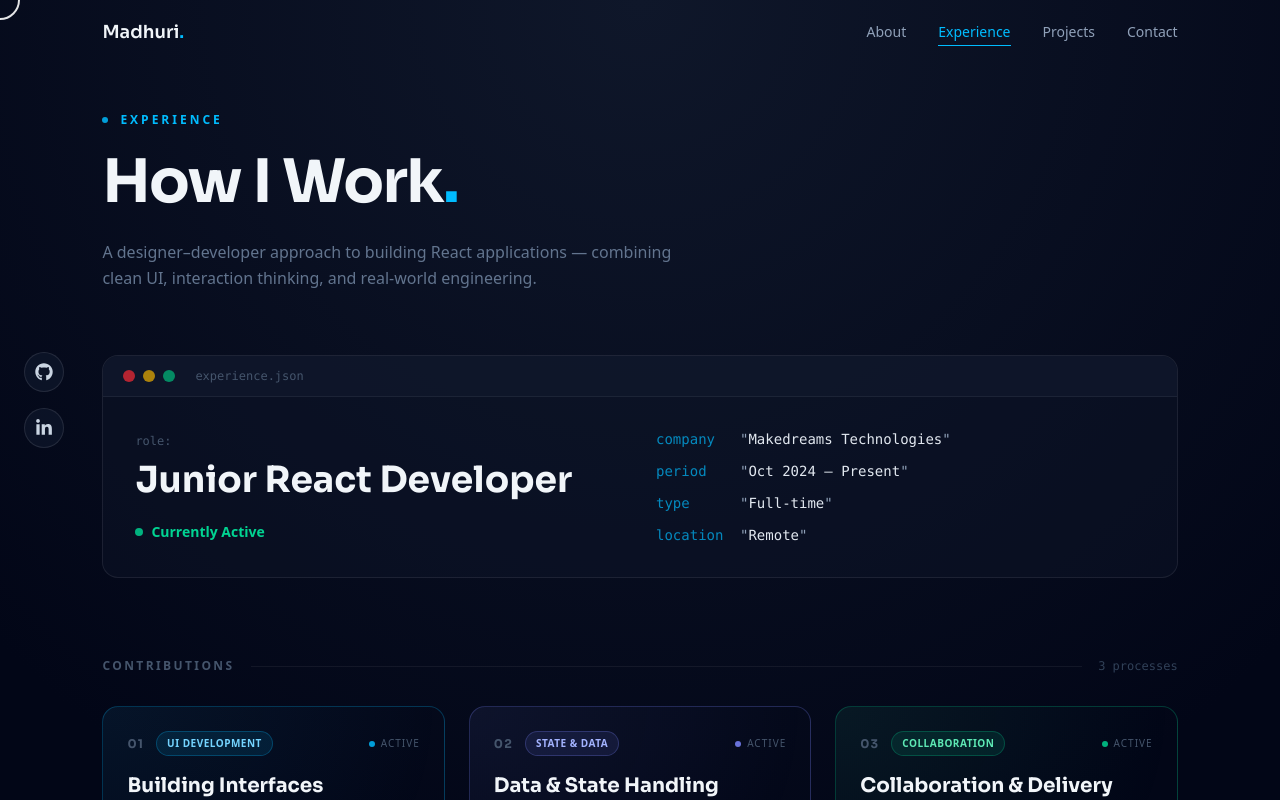
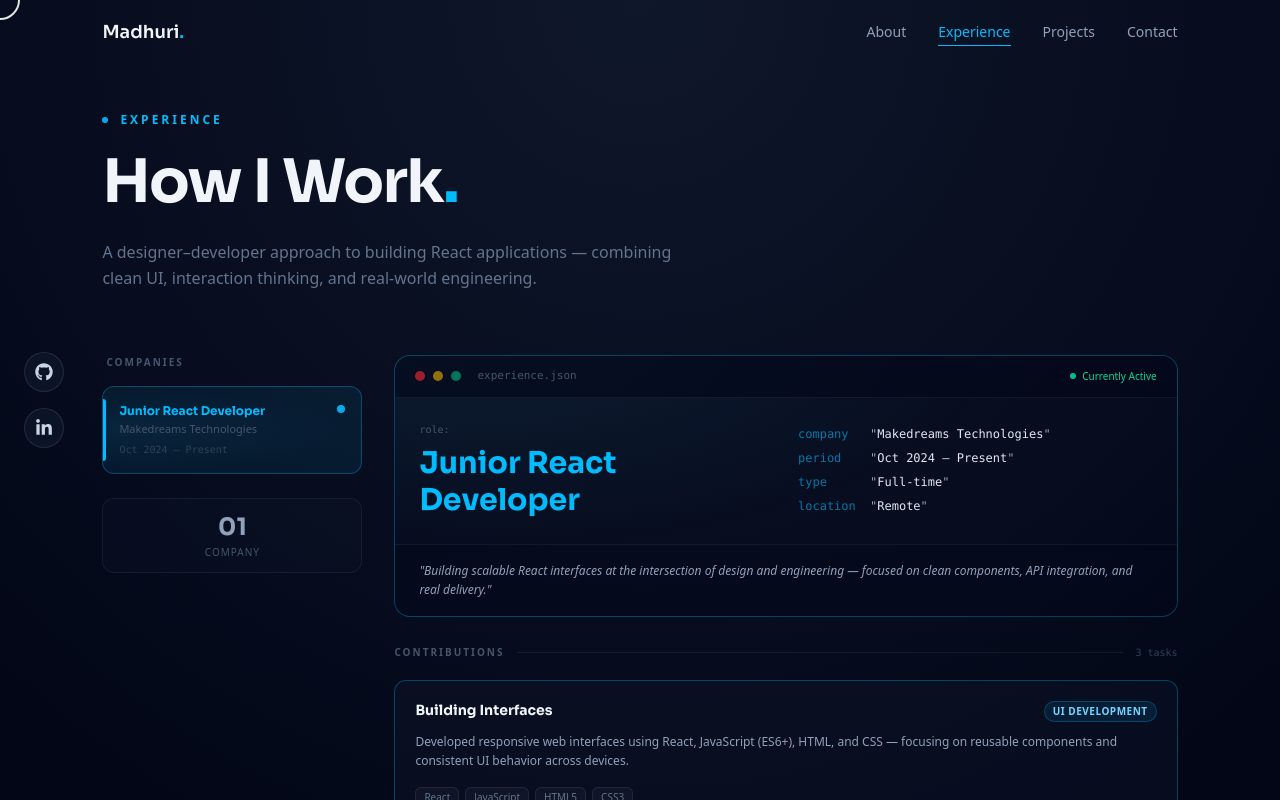
Before and after one commit to Madhuri-Sonawane/ReactPortfolio, a React (Vite) app: page /experience in a window 1280 px wide. Shown: the top 800 px of the page. Built offline with nearby package versions, Linux system fonts and the light colour scheme.

Commit message:
experience page v2.2

```diff
--- a/src/pages/ExperiencePage.jsx
+++ b/src/pages/ExperiencePage.jsx
@@ -4,128 +4,165 @@ import { ScrollTrigger } from "gsap/ScrollTrigger";
 
 gsap.registerPlugin(ScrollTrigger);
 
-/* ── Data ── */
-const ROLE = {
+/* ────────────────────────────────────────────
+   DATA — add more jobs to EXPERIENCES array
+──────────────────────────────────────────── */
+const EXPERIENCES = [
+  {
+    id: "01",
     title: "Junior React Developer",
     company: "Makedreams Technologies",
     period: "Oct 2024 – Present",
     type: "Full-time",
     location: "Remote",
-};
-
-const CONTRIBUTIONS = [
+    current: true,
+    color: "sky",
+    summary:
+      "Building scalable React interfaces at the intersection of design and engineering — focused on clean components, API integration, and real delivery.",
+    contributions: [
       {
-    id: "01",
         tag: "UI Development",
-    color: "sky",
         headline: "Building Interfaces",
         body: "Developed responsive web interfaces using React, JavaScript (ES6+), HTML, and CSS — focusing on reusable components and consistent UI behavior across devices.",
         stack: ["React", "JavaScript", "HTML5", "CSS3"],
       },
       {
-    id: "02",
         tag: "State & Data",
-    color: "indigo",
         headline: "Data & State Handling",
         body: "Integrated REST APIs and managed application state using React Hooks and Context API, ensuring predictable data flow and smooth user interactions.",
         stack: ["React Hooks", "Context API", "REST APIs", "Axios"],
       },
       {
-    id: "03",
         tag: "Collaboration",
-    color: "emerald",
         headline: "Collaboration & Delivery",
-    body: "Collaborated closely with UI/UX designers, used Git and GitHub for version control, and deployed applications on Vercel and Netlify as part of real delivery cycles.",
+        body: "Collaborated closely with UI/UX designers, used Git and GitHub for version control, and deployed applications on Vercel and Netlify.",
         stack: ["Git", "GitHub", "Vercel", "Netlify"],
       },
+    ],
+  },
+
+  /* ── ADD MORE JOBS BELOW ─────────────────────────────────
+  {
+    id: "02",
+    title: "Frontend Intern",
+    company: "Your Company Name",
+    period: "Jun 2024 – Sep 2024",
+    type: "Internship",
+    location: "On-site",
+    current: false,
+    color: "indigo",           // sky | indigo | emerald | amber | rose
+    summary: "Short summary of what you did at this company.",
+    contributions: [
+      {
+        tag: "Feature Work",
+        headline: "What You Built",
+        body: "Describe your key responsibilities and achievements here in 2-3 sentences.",
+        stack: ["React", "CSS", "Git"],
+      },
+    ],
+  },
+  ─────────────────────────────────────────────────────── */
 ];
 
 const METRICS = [
-  { value: "1+", label: "Year Experience" },
-  { value: "3+", label: "Projects Shipped" },
-  { value: "10+", label: "Components Built" },
-  { value: "100%", label: "Remote Ready" },
+  { value: "1+",   label: "Years Experience" },
+  { value: "3+",   label: "Projects Shipped"  },
+  { value: "10+",  label: "Components Built"  },
+  { value: "100%", label: "Remote Ready"       },
 ];
 
-const COLOR_MAP = {
-  sky:     { dot: "bg-sky-400",     border: "border-sky-400/25",     tag: "bg-sky-400/10 text-sky-300 border-sky-400/25",     glow: "rgba(56,189,248,0.08)",  line: "bg-sky-400/40"    },
-  indigo:  { dot: "bg-indigo-400",  border: "border-indigo-400/25",  tag: "bg-indigo-400/10 text-indigo-300 border-indigo-400/25",  glow: "rgba(129,140,248,0.08)", line: "bg-indigo-400/40" },
-  emerald: { dot: "bg-emerald-400", border: "border-emerald-400/25", tag: "bg-emerald-400/10 text-emerald-300 border-emerald-400/25", glow: "rgba(52,211,153,0.08)",  line: "bg-emerald-400/40" },
+const COLOR = {
+  sky:     { accent: "text-sky-400",     border: "border-sky-400/30",     bg: "bg-sky-400/8",     dot: "bg-sky-400",     tag: "bg-sky-400/10 text-sky-300 border border-sky-400/25",     activetab: "border-sky-400 text-sky-400",     glow: "rgba(56,189,248,0.07)"    },
+  indigo:  { accent: "text-indigo-400",  border: "border-indigo-400/30",  bg: "bg-indigo-400/8",  dot: "bg-indigo-400",  tag: "bg-indigo-400/10 text-indigo-300 border border-indigo-400/25",  activetab: "border-indigo-400 text-indigo-400",  glow: "rgba(129,140,248,0.07)" },
+  emerald: { accent: "text-emerald-400", border: "border-emerald-400/30", bg: "bg-emerald-400/8", dot: "bg-emerald-400", tag: "bg-emerald-400/10 text-emerald-300 border border-emerald-400/25", activetab: "border-emerald-400 text-emerald-400", glow: "rgba(52,211,153,0.07)"  },
+  amber:   { accent: "text-amber-400",   border: "border-amber-400/30",   bg: "bg-amber-400/8",   dot: "bg-amber-400",   tag: "bg-amber-400/10 text-amber-300 border border-amber-400/25",   activetab: "border-amber-400 text-amber-400",   glow: "rgba(251,191,36,0.07)"  },
+  rose:    { accent: "text-rose-400",    border: "border-rose-400/30",    bg: "bg-rose-400/8",    dot: "bg-rose-400",    tag: "bg-rose-400/10 text-rose-300 border border-rose-400/25",    activetab: "border-rose-400 text-rose-400",    glow: "rgba(251,113,133,0.07)" },
 };
 
 /* ── Blinking cursor ── */
-function Cursor() {
+function Cursor({ color = "sky" }) {
+  const c = COLOR[color];
   return (
-    <span className="inline-block w-[2px] h-[1em] bg-sky-400 ml-0.5 align-middle
-                     animate-[blink_1s_step-end_infinite]" />
+    <span className={`inline-block w-[2px] h-[0.85em] ${c.dot} ml-0.5 align-middle
+                      animate-[blink_1s_step-end_infinite]`} />
   );
 }
 
-/* ── Contribution block ── */
-function ContributionBlock({ item, index }) {
-  const blockRef = useRef(null);
-  const c = COLOR_MAP[item.color];
+/* ── Sidebar job tab ── */
+function JobTab({ exp, active, onClick }) {
+  const c = COLOR[exp.color];
+  return (
+    <button
+      onClick={onClick}
+      className={`relative w-full text-left px-4 py-4 rounded-xl border
+                  transition-all duration-300 overflow-hidden group
+        ${active
+          ? `${c.border} ${c.bg}`
+          : "border-white/6 bg-transparent hover:border-white/12 hover:bg-white/[0.02]"
+        }`}
+    >
+      {/* Active left bar */}
+      {active && (
+        <div className={`absolute left-0 top-3 bottom-3 w-[3px] rounded-r-full ${c.dot}`} />
+      )}
+      {/* Hover glow */}
+      {active && (
+        <div className="absolute inset-0 pointer-events-none"
+             style={{ background: `radial-gradient(ellipse at left center, ${c.glow}, transparent 70%)` }} />
+      )}
+
+      <div className="relative flex items-start justify-between gap-2">
+        <div className="min-w-0">
+          <p className={`text-xs font-bold font-[Sora] truncate transition-colors duration-200
+                         ${active ? c.accent : "text-slate-400 group-hover:text-slate-200"}`}>
+            {exp.title}
+          </p>
+          <p className="text-[11px] text-slate-600 truncate mt-0.5">{exp.company}</p>
+          <p className="text-[10px] text-slate-700 font-mono mt-1">{exp.period}</p>
+        </div>
+        {exp.current && (
+          <div className={`flex-shrink-0 mt-0.5 w-2 h-2 rounded-full ${c.dot} animate-pulse`} />
+        )}
+      </div>
+    </button>
+  );
+}
+
+/* ── Contribution row inside detail panel ── */
+function ContributionRow({ item, index, color }) {
+  const ref = useRef(null);
+  const c = COLOR[color];
 
   useEffect(() => {
-    gsap.fromTo(blockRef.current,
-      { opacity: 0, x: -30 },
-      {
-        opacity: 1, x: 0, duration: 0.65, ease: "power3.out",
-        scrollTrigger: { trigger: blockRef.current, start: "top 88%" },
-        delay: index * 0.1,
-      }
+    gsap.fromTo(ref.current,
+      { opacity: 0, x: 16 },
+      { opacity: 1, x: 0, duration: 0.45, ease: "power3.out", delay: index * 0.09 }
     );
-  }, [index]);
+  }, [index, color]);
 
   return (
     <div
-      ref={blockRef}
-      className={`group relative rounded-2xl border ${c.border} p-6
-                  transition-all duration-300 hover:-translate-y-1
-                  hover:shadow-[0_20px_50px_var(--glow)]`}
-      style={{
-        opacity: 0,
-        background: `radial-gradient(ellipse at top left, ${c.glow}, transparent 70%)`,
-        "--glow": c.glow,
-      }}
+      ref={ref}
+      className={`group rounded-xl border ${c.border} bg-slate-900/40 p-5
+                  transition-all duration-300 hover:-translate-y-0.5
+                  hover:shadow-[0_10px_28px_var(--row-glow)]`}
+      style={{ opacity: 0, "--row-glow": c.glow }}
     >
-      {/* Top row */}
-      <div className="flex items-center justify-between gap-4 mb-4">
-        {/* Process ID + tag */}
-        <div className="flex items-center gap-3">
-          <span className="font-[Sora] text-xs font-bold text-slate-600 tracking-widest">
-            {item.id}
-          </span>
-          <span className={`px-2.5 py-1 text-[10px] font-semibold uppercase tracking-wider
-                            rounded-full border ${c.tag}`}>
+      <div className="flex items-start justify-between gap-3 mb-2.5">
+        <h4 className="text-sm font-bold text-slate-100 font-[Sora] leading-snug">
+          {item.headline}
+        </h4>
+        <span className={`flex-shrink-0 px-2 py-0.5 text-[10px] font-semibold uppercase
+                          tracking-wider rounded-full ${c.tag}`}>
           {item.tag}
         </span>
       </div>
-        {/* Animated status dot */}
-        <div className="flex items-center gap-1.5">
-          <div className={`w-1.5 h-1.5 rounded-full ${c.dot} animate-pulse`} />
-          <span className="text-[10px] text-slate-600 uppercase tracking-widest">active</span>
-        </div>
-      </div>
-
-      {/* Headline */}
-      <h3 className="text-xl font-bold text-slate-100 font-[Sora] leading-snug mb-3
-                     group-hover:text-white transition-colors duration-200">
-        {item.headline}
-      </h3>
-
-      {/* Body */}
-      <p className="text-sm text-slate-400 leading-relaxed mb-5">
-        {item.body}
-      </p>
-
-      {/* Stack pills */}
-      <div className="flex flex-wrap gap-2">
+      <p className="text-xs text-slate-400 leading-relaxed mb-4">{item.body}</p>
+      <div className="flex flex-wrap gap-1.5">
         {item.stack.map((s) => (
-          <span key={s}
-            className="px-2.5 py-1 text-[11px] rounded-md border border-white/8
-                       bg-white/[0.03] text-slate-400
-                       transition-colors duration-200 group-hover:border-white/15">
+          <span key={s} className="px-2 py-0.5 text-[10px] rounded-md border border-white/8
+                                   bg-white/[0.03] text-slate-500 transition-colors
+                                   group-hover:text-slate-400 group-hover:border-white/15">
             {s}
           </span>
         ))}
@@ -134,13 +171,109 @@ function ContributionBlock({ item, index }) {
   );
 }
 
+/* ── Detail panel for selected job ── */
+function ExperienceDetail({ exp }) {
+  const panelRef = useRef(null);
+  const c = COLOR[exp.color];
+  const [typed, setTyped] = useState("");
+
+  /* Typewriter on switch */
+  useEffect(() => {
+    setTyped("");
+    let i = 0;
+    const id = setInterval(() => {
+      if (i <= exp.title.length) { setTyped(exp.title.slice(0, i)); i++; }
+      else clearInterval(id);
+    }, 45);
+    return () => clearInterval(id);
+  }, [exp.title]);
+
+  /* Fade on switch */
+  useEffect(() => {
+    gsap.fromTo(panelRef.current,
+      { opacity: 0, y: 18 },
+      { opacity: 1, y: 0, duration: 0.4, ease: "power3.out" }
+    );
+  }, [exp.id]);
+
+  return (
+    <div ref={panelRef} className="flex flex-col gap-7" style={{ opacity: 0 }}>
+
+      {/* ── Role header card ── */}
+      <div className={`rounded-2xl border ${c.border} overflow-hidden`}
+           style={{ background: `radial-gradient(ellipse at top left, ${c.glow}, transparent 55%)` }}>
+
+        {/* Terminal bar */}
+        <div className="flex items-center gap-2 px-5 py-3 bg-slate-950/60 border-b border-white/6">
+          <div className="w-2.5 h-2.5 rounded-full bg-red-500/60" />
+          <div className="w-2.5 h-2.5 rounded-full bg-yellow-500/60" />
+          <div className="w-2.5 h-2.5 rounded-full bg-emerald-500/60" />
+          <span className="ml-2 text-[11px] text-slate-600 font-mono">experience.json</span>
+          {exp.current && (
+            <span className="ml-auto flex items-center gap-1.5 text-[10px] text-emerald-400">
+              <span className="w-1.5 h-1.5 rounded-full bg-emerald-400 animate-pulse" />
+              Currently Active
+            </span>
+          )}
+        </div>
+
+        <div className="p-6 grid grid-cols-1 sm:grid-cols-2 gap-6 items-start">
+          {/* Title */}
+          <div>
+            <span className="text-[10px] font-mono text-slate-600 mb-2 block">role:</span>
+            <h2 className={`text-2xl md:text-3xl font-black font-[Sora] ${c.accent} leading-tight`}>
+              {typed}<Cursor color={exp.color} />
+            </h2>
+          </div>
+          {/* JSON meta */}
+          <div className="font-mono text-xs space-y-2 pt-1">
+            {[
+              { k: "company",  v: exp.company  },
+              { k: "period",   v: exp.period   },
+              { k: "type",     v: exp.type     },
+              { k: "location", v: exp.location },
+            ].map(({ k, v }) => (
+              <div key={k} className="flex gap-3">
+                <span className={`${c.accent} opacity-60 min-w-[60px]`}>{k}</span>
+                <span className="text-slate-400">"<span className="text-slate-200">{v}</span>"</span>
+              </div>
+            ))}
+          </div>
+        </div>
+
+        {/* Summary */}
+        <div className="px-6 py-4 border-t border-white/6 bg-slate-950/30">
+          <p className="text-xs text-slate-400 leading-relaxed italic">"{exp.summary}"</p>
+        </div>
+      </div>
+
+      {/* ── Contributions ── */}
+      <div>
+        <div className="flex items-center gap-3 mb-5">
+          <span className="text-[10px] uppercase tracking-[0.2em] text-slate-600 font-semibold">
+            Contributions
+          </span>
+          <div className="flex-1 h-px bg-white/6" />
+          <span className="text-[10px] font-mono text-slate-700">
+            {exp.contributions.length} tasks
+          </span>
+        </div>
+        <div className="grid grid-cols-1 gap-3">
+          {exp.contributions.map((item, i) => (
+            <ContributionRow key={item.tag} item={item} index={i} color={exp.color} />
+          ))}
+        </div>
+      </div>
+    </div>
+  );
+}
+
 /* ── Metric card ── */
 function MetricCard({ value, label, index }) {
   const ref = useRef(null);
-
   useEffect(() => {
     gsap.fromTo(ref.current,
-      { opacity: 0, y: 24, scale: 0.95 },
+      { opacity: 0, y: 20, scale: 0.95 },
       {
         opacity: 1, y: 0, scale: 1, duration: 0.5, ease: "back.out(1.4)",
         scrollTrigger: { trigger: ref.current, start: "top 92%" },
@@ -151,54 +284,33 @@ function MetricCard({ value, label, index }) {
 
   return (
     <div ref={ref}
-      className="rounded-2xl border border-white/8 bg-slate-900/50 p-6 text-center
+      className="rounded-2xl border border-white/8 bg-slate-900/40 p-5 text-center
                  transition-all duration-300 hover:-translate-y-1
-                 hover:border-sky-400/30 hover:shadow-[0_16px_40px_rgba(56,189,248,0.1)]"
+                 hover:border-sky-400/30 hover:shadow-[0_16px_40px_rgba(56,189,248,0.08)]"
       style={{ opacity: 0 }}>
       <p className="text-3xl font-black text-sky-400 font-[Sora]">{value}</p>
-      <p className="mt-1.5 text-xs text-slate-500 uppercase tracking-widest">{label}</p>
+      <p className="mt-1 text-[10px] text-slate-600 uppercase tracking-widest">{label}</p>
     </div>
   );
 }
 
-/* ── Page ── */
+/* ────────────────────────────────────────────
+   PAGE
+──────────────────────────────────────────── */
 export default function ExperiencePage() {
-  const pageRef = useRef(null);
+  const [activeId, setActiveId] = useState(EXPERIENCES[0].id);
+  const pageRef   = useRef(null);
   const headerRef = useRef(null);
-  const jobCardRef = useRef(null);
-  const [typed, setTyped] = useState("");
-  const fullText = "Junior React Developer";
 
-  /* Typewriter on mount */
-  useEffect(() => {
-    let i = 0;
-    const id = setInterval(() => {
-      if (i <= fullText.length) {
-        setTyped(fullText.slice(0, i));
-        i++;
-      } else {
-        clearInterval(id);
-      }
-    }, 55);
-    return () => clearInterval(id);
-  }, []);
+  const activeExp = EXPERIENCES.find((e) => e.id === activeId);
 
-  /* GSAP header + job card entrance */
   useEffect(() => {
     const ctx = gsap.context(() => {
       gsap.fromTo(Array.from(headerRef.current.children),
-        { opacity: 0, y: 30 },
+        { opacity: 0, y: 28 },
         {
-          opacity: 1, y: 0, duration: 0.6, ease: "power3.out", stagger: 0.1,
+          opacity: 1, y: 0, duration: 0.65, ease: "power3.out", stagger: 0.1,
           scrollTrigger: { trigger: headerRef.current, start: "top 88%" },
-        }
-      );
-      gsap.fromTo(jobCardRef.current,
-        { opacity: 0, y: 40 },
-        {
-          opacity: 1, y: 0, duration: 0.7, ease: "power3.out",
-          scrollTrigger: { trigger: jobCardRef.current, start: "top 88%" },
-          delay: 0.15,
         }
       );
     }, pageRef);
@@ -208,14 +320,13 @@ export default function ExperiencePage() {
   return (
     <div ref={pageRef} className="relative min-h-screen px-[8%] py-28 overflow-hidden">
 
-      {/* ── Atmosphere ── */}
+      {/* ── Background ── */}
       <div className="pointer-events-none fixed inset-0 -z-10 overflow-hidden">
-        <div className="absolute top-0 left-1/2 -translate-x-1/2 w-[700px] h-[400px]
-                        rounded-full bg-sky-400/[0.03] blur-[130px]" />
+        <div className="absolute top-0 left-1/2 -translate-x-1/2 w-[700px] h-[350px]
+                        rounded-full bg-sky-400/[0.025] blur-[130px]" />
         <div className="absolute bottom-0 right-0 w-[400px] h-[400px]
-                        rounded-full bg-indigo-500/[0.03] blur-[120px]" />
-        {/* Dot grid */}
-        <div className="absolute inset-0 opacity-[0.04]"
+                        rounded-full bg-indigo-500/[0.025] blur-[120px]" />
+        <div className="absolute inset-0 opacity-[0.03]"
           style={{
             backgroundImage: "radial-gradient(rgba(148,163,184,0.8) 1px, transparent 1px)",
             backgroundSize: "28px 28px",
@@ -223,7 +334,7 @@ export default function ExperiencePage() {
         />
       </div>
 
-      {/* ── Page header ── */}
+      {/* ── Header ── */}
       <div ref={headerRef} className="max-w-6xl mb-16">
         <div className="flex items-center gap-3 mb-4">
           <div className="w-1.5 h-1.5 rounded-full bg-sky-400 animate-pulse" />
@@ -232,84 +343,54 @@ export default function ExperiencePage() {
           </span>
         </div>
         <h1 className="text-5xl md:text-6xl font-black text-slate-100 font-[Sora]
-                       leading-tight tracking-tight" style={{ opacity: 0 }}>
+                       leading-tight tracking-tight">
           How I Work<span className="text-sky-400">.</span>
         </h1>
-        <p className="mt-5 text-base text-slate-500 max-w-xl leading-relaxed" style={{ opacity: 0 }}>
+        <p className="mt-5 text-base text-slate-500 max-w-xl leading-relaxed">
           A designer–developer approach to building React applications —
           combining clean UI, interaction thinking, and real-world engineering.
         </p>
       </div>
 
-      {/* ── Job card ── */}
-      <div ref={jobCardRef}
-        className="max-w-6xl mb-20 rounded-2xl border border-white/8 bg-slate-900/40
-                   overflow-hidden"
-        style={{ opacity: 0 }}>
+      {/* ── Two-column layout ── */}
+      <div className="max-w-6xl grid grid-cols-1 lg:grid-cols-[260px_1fr] gap-8 mb-24 items-start">
 
-        {/* Terminal top bar */}
-        <div className="flex items-center gap-2 px-5 py-3 bg-slate-900/80 border-b border-white/6">
-          <div className="w-3 h-3 rounded-full bg-red-500/70" />
-          <div className="w-3 h-3 rounded-full bg-yellow-500/70" />
-          <div className="w-3 h-3 rounded-full bg-emerald-500/70" />
-          <span className="ml-3 text-xs text-slate-600 font-mono">experience.json</span>
-        </div>
+        {/* LEFT — sticky sidebar */}
+        <div className="lg:sticky lg:top-24 flex flex-col gap-3">
+          <p className="text-[10px] uppercase tracking-[0.2em] text-slate-600 font-semibold
+                        mb-1 px-1">
+            Companies
+          </p>
 
-        {/* Card body */}
-        <div className="p-8 grid grid-cols-1 md:grid-cols-2 gap-8 items-center">
+          {EXPERIENCES.map((exp) => (
+            <JobTab
+              key={exp.id}
+              exp={exp}
+              active={activeId === exp.id}
+              onClick={() => setActiveId(exp.id)}
+            />
+          ))}
 
-          {/* Left — title */}
-          <div>
-            <div className="flex items-center gap-2 mb-2">
-              <span className="text-xs font-mono text-slate-600">role:</span>
-            </div>
-            <h2 className="text-3xl md:text-4xl font-black text-slate-100 font-[Sora] leading-tight">
-              {typed}<Cursor />
-            </h2>
-
-            <div className="mt-5 flex items-center gap-2">
-              <span className="w-2 h-2 rounded-full bg-emerald-400 animate-pulse" />
-              <span className="text-sm font-semibold text-emerald-400">Currently Active</span>
+          {/* Count badge */}
+          <div className="mt-3 px-4 py-3 rounded-xl border border-white/6 bg-slate-900/30
+                          text-center">
+            <p className="text-2xl font-black text-slate-400 font-[Sora]">
+              {String(EXPERIENCES.length).padStart(2, "0")}
+            </p>
+            <p className="text-[10px] uppercase tracking-widest text-slate-600 mt-0.5">
+              {EXPERIENCES.length === 1 ? "Company" : "Companies"}
+            </p>
           </div>
         </div>
 
-          {/* Right — meta */}
-          <div className="font-mono text-sm space-y-3">
-            {[
-              { key: "company",  value: ROLE.company  },
-              { key: "period",   value: ROLE.period   },
-              { key: "type",     value: ROLE.type     },
-              { key: "location", value: ROLE.location },
-            ].map(({ key, value }) => (
-              <div key={key} className="flex items-baseline gap-3">
-                <span className="text-sky-400/70 min-w-[72px]">{key}</span>
-                <span className="text-slate-400">"<span className="text-slate-200">{value}</span>"</span>
-              </div>
-            ))}
-          </div>
-        </div>
+        {/* RIGHT — detail panel */}
+        <ExperienceDetail key={activeExp.id} exp={activeExp} />
       </div>
 
-      {/* ── Section label ── */}
-      <div className="max-w-6xl mb-8 flex items-center gap-4">
-        <span className="text-xs uppercase tracking-[0.2em] text-slate-600 font-semibold">
-          Contributions
-        </span>
-        <div className="flex-1 h-px bg-white/6" />
-        <span className="text-xs text-slate-700 font-mono">{CONTRIBUTIONS.length} processes</span>
-      </div>
-
-      {/* ── Contribution blocks ── */}
-      <div className="max-w-6xl grid grid-cols-1 md:grid-cols-3 gap-6 mb-24">
-        {CONTRIBUTIONS.map((item, i) => (
-          <ContributionBlock key={item.id} item={item} index={i} />
-        ))}
-      </div>
-
-      {/* ── Metrics ── */}
+      {/* ── Stats ── */}
       <div className="max-w-6xl">
         <div className="flex items-center gap-4 mb-8">
-          <span className="text-xs uppercase tracking-[0.2em] text-slate-600 font-semibold">
+          <span className="text-[10px] uppercase tracking-[0.2em] text-slate-600 font-semibold">
             Stats
           </span>
           <div className="flex-1 h-px bg-white/6" />
@@ -321,13 +402,7 @@ export default function ExperiencePage() {
         </div>
       </div>
 
-      {/* ── CSS for blinking cursor ── */}
-      <style>{`
-        @keyframes blink {
-          0%, 100% { opacity: 1; }
-          50% { opacity: 0; }
-        }
-      `}</style>
+      <style>{`@keyframes blink { 0%,100%{opacity:1} 50%{opacity:0} }`}</style>
     </div>
   );
 }
```
Lines whose indentation alone changed are shown as unchanged.
